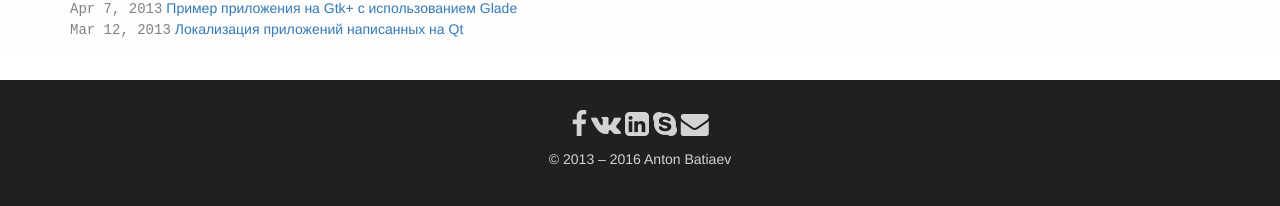
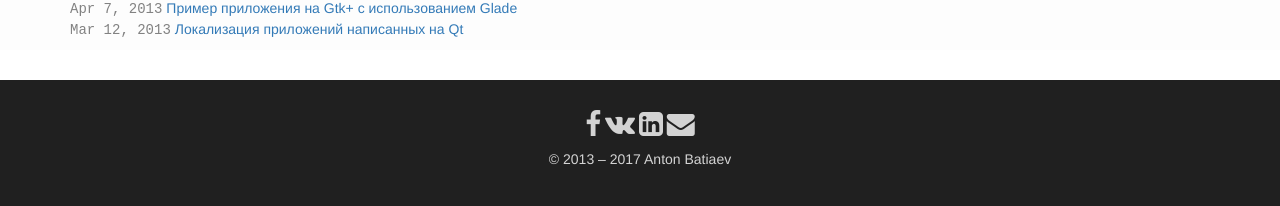
Before and after one commit to Batiaev/blog, a Jekyll site: the page built from archive/index.html, in a window 1280 px wide. Shown: the part 1026-1232 px from the top of the page. Built offline with Jekyll 4.4.1, drawn with Linux system fonts in a browser that asks for light colours.

Commit message:
fix footer

```diff
--- a/_config.yml
+++ b/_config.yml
@@ -6,9 +6,9 @@ description: > # this means to ignore newlines until "baseurl:"
 baseurl: "/blog"
 url: "https://batiaev.com"
 twitter_username: batiaev_com
-github_username:  anbat
-permalink: /:year/:month/:day/:title.html
-copyright: '&copy; <time datetime="2013-03-13">2013 &ndash; 2016</time> Anton Batiaev'
+github_username:  batiaev
+permalink: /:year/:month/:title.html
+copyright: '&copy; <time datetime="2013-03-13">2013 &ndash; 2017</time> Anton Batiaev'
 
 # Build settings
 markdown: kramdown
--- a/_includes/footer.html
+++ b/_includes/footer.html
@@ -1,10 +1,9 @@
 <footer>
   <div class="container text-center">
       <p>
-          <a target="_blank" href="https://www.facebook.com/a.batyaev"><span class="fa fa-2x fa-facebook"></span></a>
-          <a target="_blank" href="https://vk.com/a.batiaev"><span class="fa fa-2x fa-vk"></span></a>
+          <a target="_blank" href="https://www.facebook.com/batiaev"><span class="fa fa-2x fa-facebook"></span></a>
+          <a target="_blank" href="https://vk.com/batiaev"><span class="fa fa-2x fa-vk"></span></a>
           <a target="_blank" href="https://www.linkedin.com/in/batiaev"><span class="fa fa-2x fa-linkedin-square"></span></a>
-          <a target="_blank" href="skype://a_batyaev?chat"><span class="fa fa-2x fa-skype"></span></a>
           <a target="_blank" href="mailto:anton@batiaev.com"><i class="fa fa-2x fa-envelope"></i></a>
       </p>
     <p>{{ site.copyright}}</p>
```
